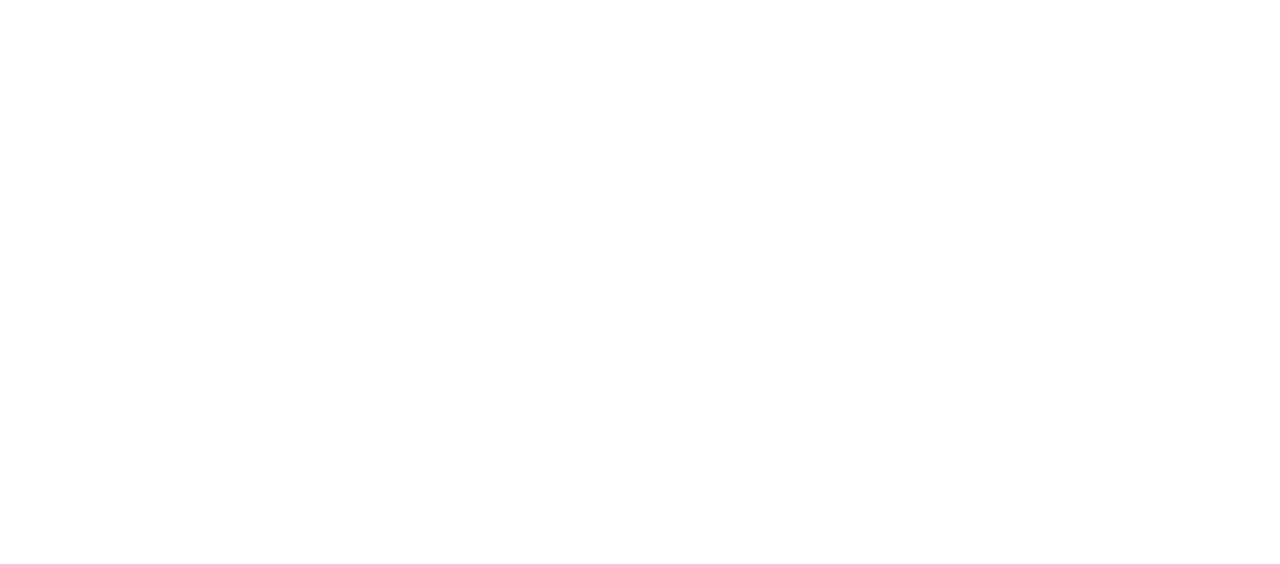
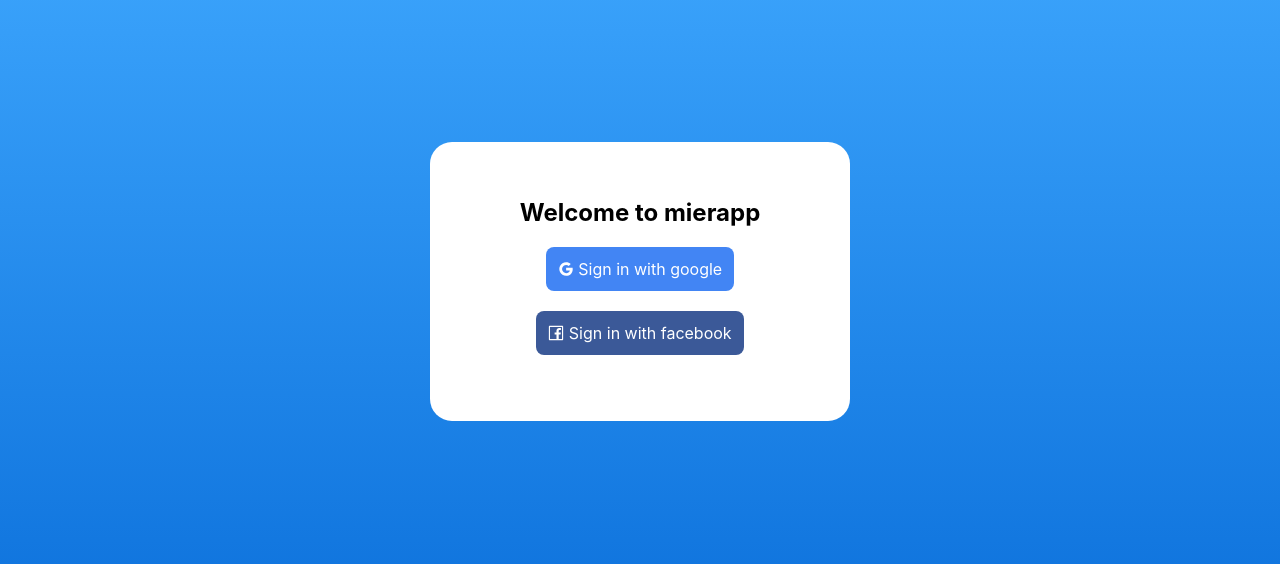
Before and after one commit to muddassirk/mierapp, a React (Create React App) app: page / in a window 1280 px wide. Shown: the part 114-678 px from the top of the page. Built offline with nearby package versions, Linux system fonts and the light colour scheme.

Commit message:
login component

```diff
--- a/src/components/App.js
+++ b/src/components/App.js
@@ -5,7 +5,7 @@
 // import { AuthProvider } from "../contexts/AuthContext"
 
 // import Chats from "./Chats"
-// import Login from "./Login"
+import Login from "./Login"
 
 function App() {
   return (
@@ -13,8 +13,8 @@
       <Router>
         {/* <AuthProvider> */}
           <Switch>
-            {/* <Route path="/chats" component={Chats} />
-            <Route path="/" component={Login} /> */}
+            {/* <Route path="/chats" component={Chats} /> */}
+            <Route path="/" component={Login} />
           </Switch>
         {/* </AuthProvider> */}
       </Router>
--- /dev/null
+++ b/src/components/Login.jsx
@@ -0,0 +1,24 @@
+import React from 'react'
+import { GoogleOutlined, FacebookOutlined } from '@ant-design/icons'
+
+const Login = () => {
+    return (
+        <div id='login-page'>
+            <div id='login-card'>
+                <h2>
+                    Welcome to mierapp
+                </h2>
+                <div className="login-button google">
+                    <GoogleOutlined /> Sign in with google
+                </div>
+                <br />
+                <br />
+                <div className="login-button facebook">
+                    <FacebookOutlined /> Sign in with facebook
+                </div>
+            </div>
+        </div>
+    )
+}
+
+export default Login
```
Also changed, not shown: 1 other file (tests, documents, lock files or other folders).
